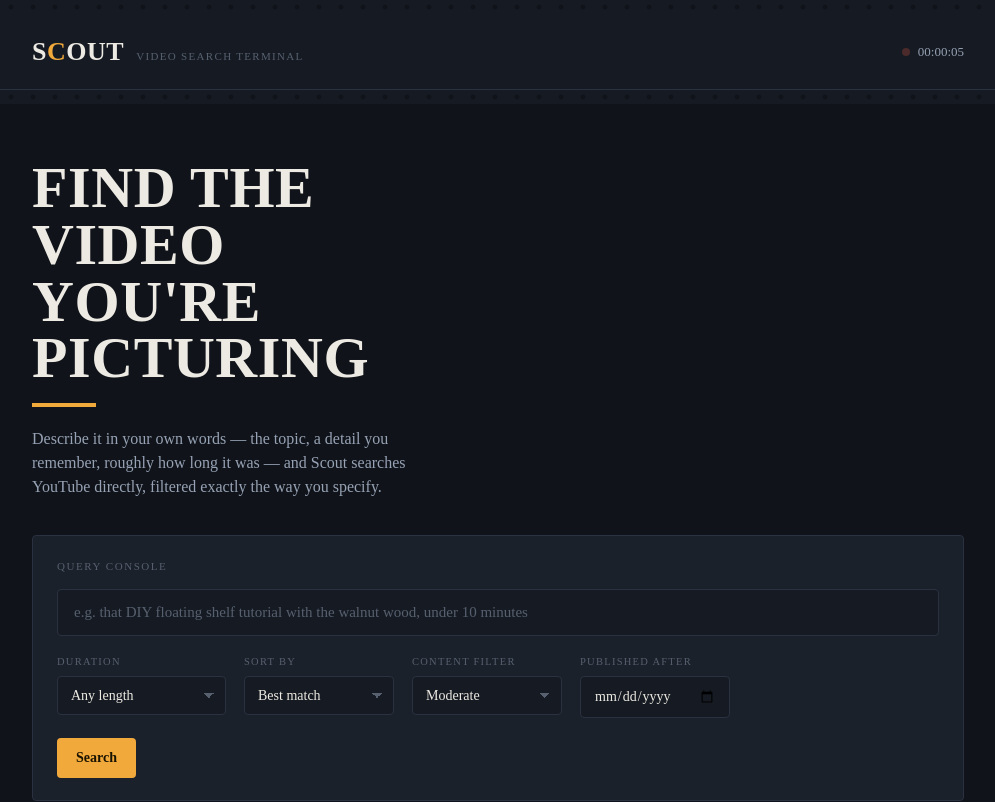
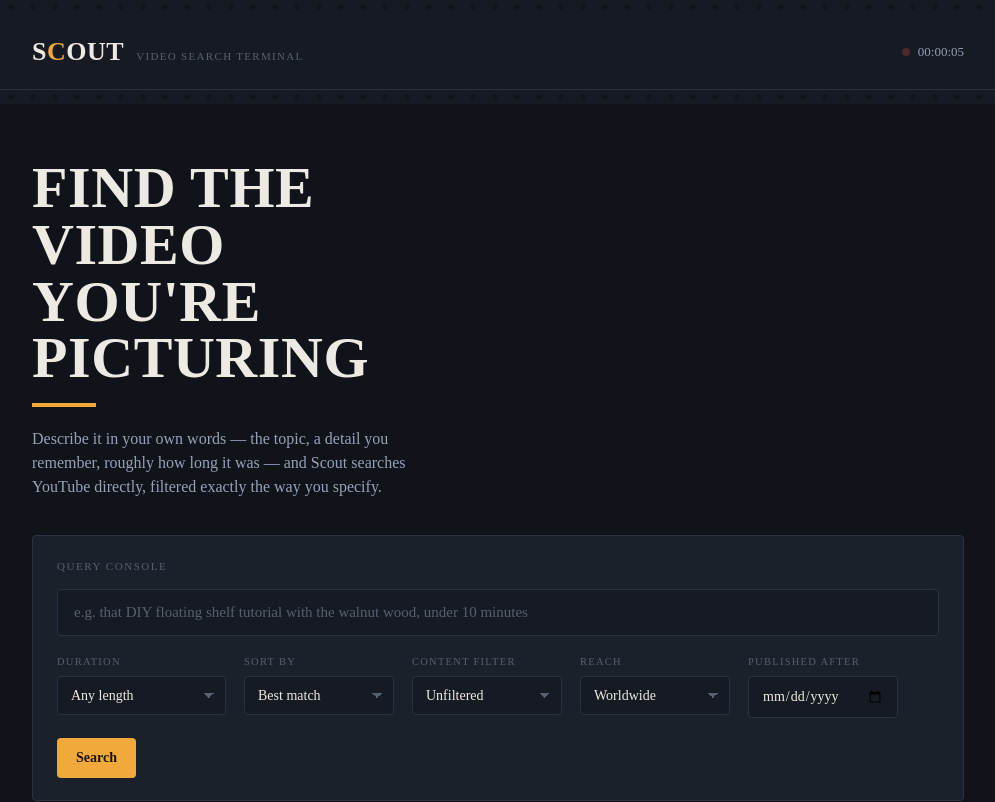
Before and after one commit to Apurv-o/scout-app, a Next.js app: page / in a window 1280 px wide. Shown: the top 802 px of the page, without its empty margins (142-1137 px from the left). Built offline with nearby package versions, Linux system fonts and the light colour scheme; no server answers.

Commit message:
Add worldwide unfiltered video search

```diff
--- a/src/app/page.tsx
+++ b/src/app/page.tsx
@@ -12,7 +12,8 @@ const DEFAULT_FILTERS: SearchFilters = {
   query: "",
   duration: "any",
   order: "relevance",
-  safeSearch: "moderate",
+  safeSearch: "none",
+  regionCode: "worldwide",
   publishedAfter: undefined,
 };
 
--- a/src/components/SearchConsole.tsx
+++ b/src/components/SearchConsole.tsx
@@ -77,8 +77,35 @@ export default function SearchConsole({ filters, onFiltersChange, onSearch, load
             value={filters.safeSearch}
             onChange={(e) => update("safeSearch", e.target.value as SearchFilters["safeSearch"])}
           >
+            <option value="none">Unfiltered</option>
             <option value="moderate">Moderate</option>
             <option value="strict">Strict</option>
+          </select>
+        </div>
+
+        <div className="ctrl">
+          <label className="ctrl-label" htmlFor="region">
+            Reach
+          </label>
+          <select
+            id="region"
+            className="field"
+            value={filters.regionCode}
+            onChange={(e) => update("regionCode", e.target.value as SearchFilters["regionCode"])}
+          >
+            <option value="worldwide">Worldwide</option>
+            <option value="US">United States</option>
+            <option value="IN">India</option>
+            <option value="GB">United Kingdom</option>
+            <option value="CA">Canada</option>
+            <option value="AU">Australia</option>
+            <option value="BR">Brazil</option>
+            <option value="DE">Germany</option>
+            <option value="FR">France</option>
+            <option value="JP">Japan</option>
+            <option value="KR">South Korea</option>
+            <option value="MX">Mexico</option>
+            <option value="ID">Indonesia</option>
           </select>
         </div>
 
--- a/src/types/video.ts
+++ b/src/types/video.ts
@@ -13,6 +13,7 @@ export interface SearchFilters {
   query: string;
   duration: "any" | "short" | "medium" | "long";
   order: "relevance" | "date" | "viewCount" | "rating" | "title";
-  safeSearch: "moderate" | "strict";
+  safeSearch: "none" | "moderate" | "strict";
+  regionCode: "worldwide" | string;
   publishedAfter?: string;
 }
```
Also changed, not shown: src/app/api/search/route.ts (+7 -2 lines), src/lib/youtube.ts (+7 -3 lines).
